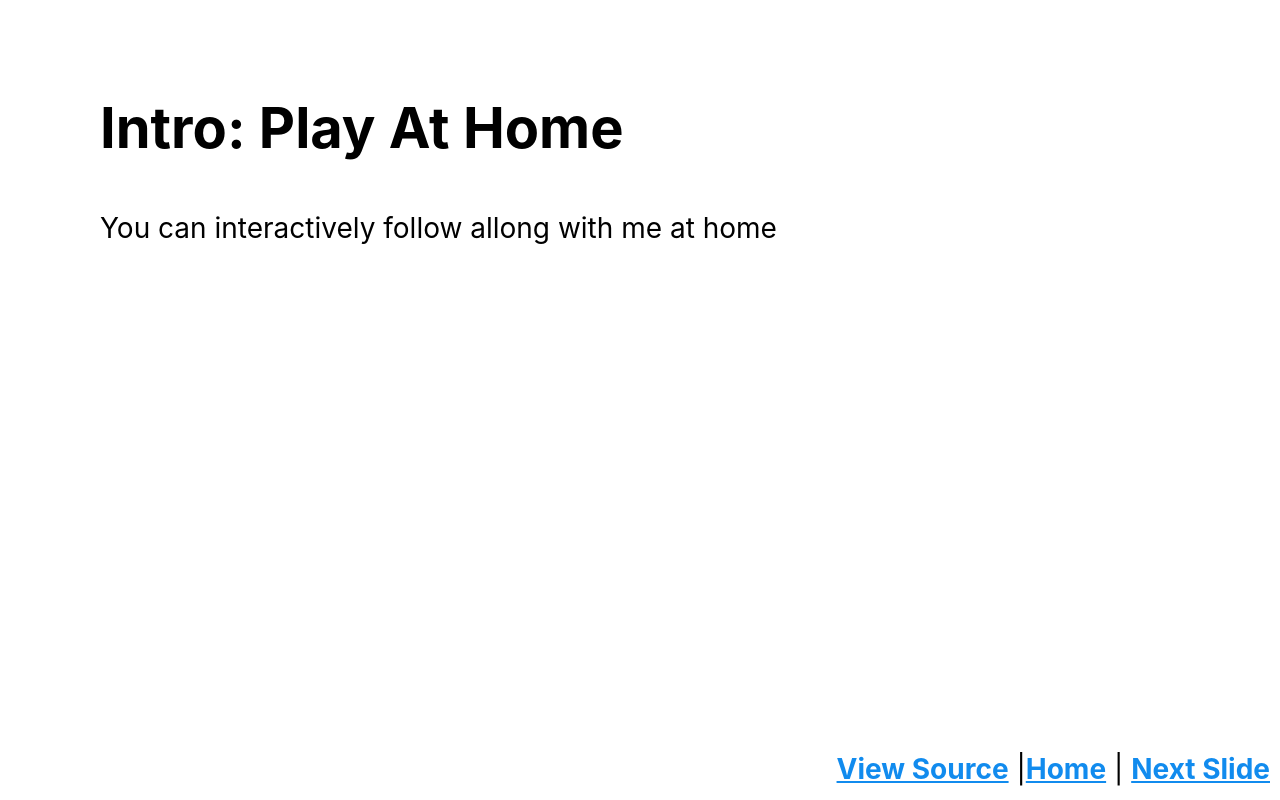
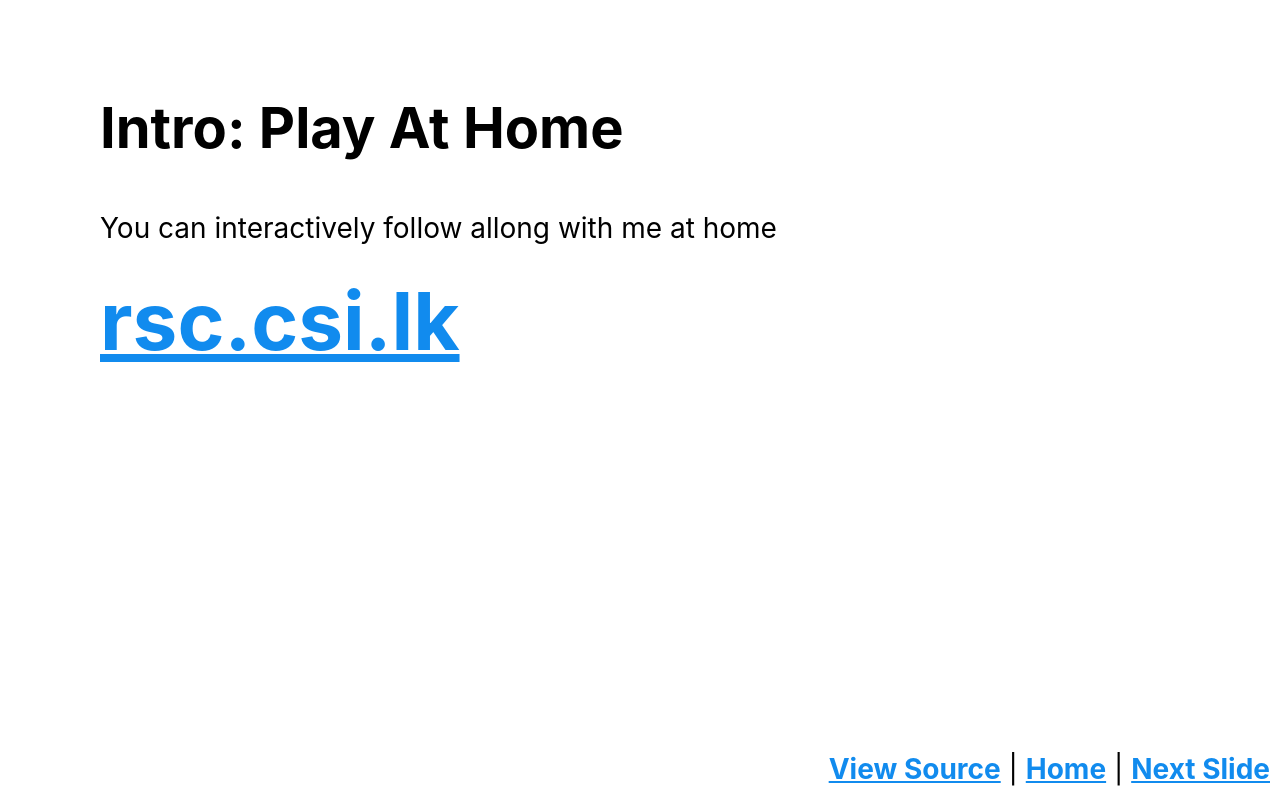
Before and after one commit to csi-lk/bttf-react-server-components, a Next.js app: page /intro/2-play-along-at-home in a window 1280 px wide. Built offline with nearby package versions, Linux system fonts and the light colour scheme.

Commit message:
feat: add dns to play along slide
also fixed spacing in footer

```diff
--- a/app/intro/2-play-along-at-home/page.tsx
+++ b/app/intro/2-play-along-at-home/page.tsx
@@ -6,7 +6,11 @@ const PlayAtHome = async () => {
       <main>
         <h1>Intro: Play At Home</h1>
         <p>You can interactively follow allong with me at home</p>
-        {/* TODO: Deploy to easily consumable url */}
+        <strong style={{ fontSize: 80 }}>
+          <a href="https://rsc.csi.lk" target="_blank">
+            rsc.csi.lk
+          </a>
+        </strong>
       </main>
       <Footer nextSlide="/setup/1-what-are-rsc" />
     </>
--- a/app/page.tsx
+++ b/app/page.tsx
@@ -26,6 +26,10 @@ export default function Home() {
         for{" "}
         <a href="https://melbjs.com/" target="_blank">
           MelbJS Aug / 2023
+        </a>{" "}
+        available on{" "}
+        <a href="https://rsc.csi.lk" target="_blank">
+          https://rsc.csi.lk
         </a>
       </p>
       <p>
--- a/components/footer.tsx
+++ b/components/footer.tsx
@@ -9,6 +9,6 @@ export const Footer = ({ nextSlide }: { nextSlide: string }) => (
         __html: `<a href="#" onClick="this.href='/view-source'+location.pathname" class="view-source" target="_blank">View Source</a>`,
       }}
     />{" "}
-    |<Link href="/">Home</Link> | <Link href={nextSlide}>Next Slide</Link>
+    | <Link href="/">Home</Link> | <Link href={nextSlide}>Next Slide</Link>
   </div>
 )
```
